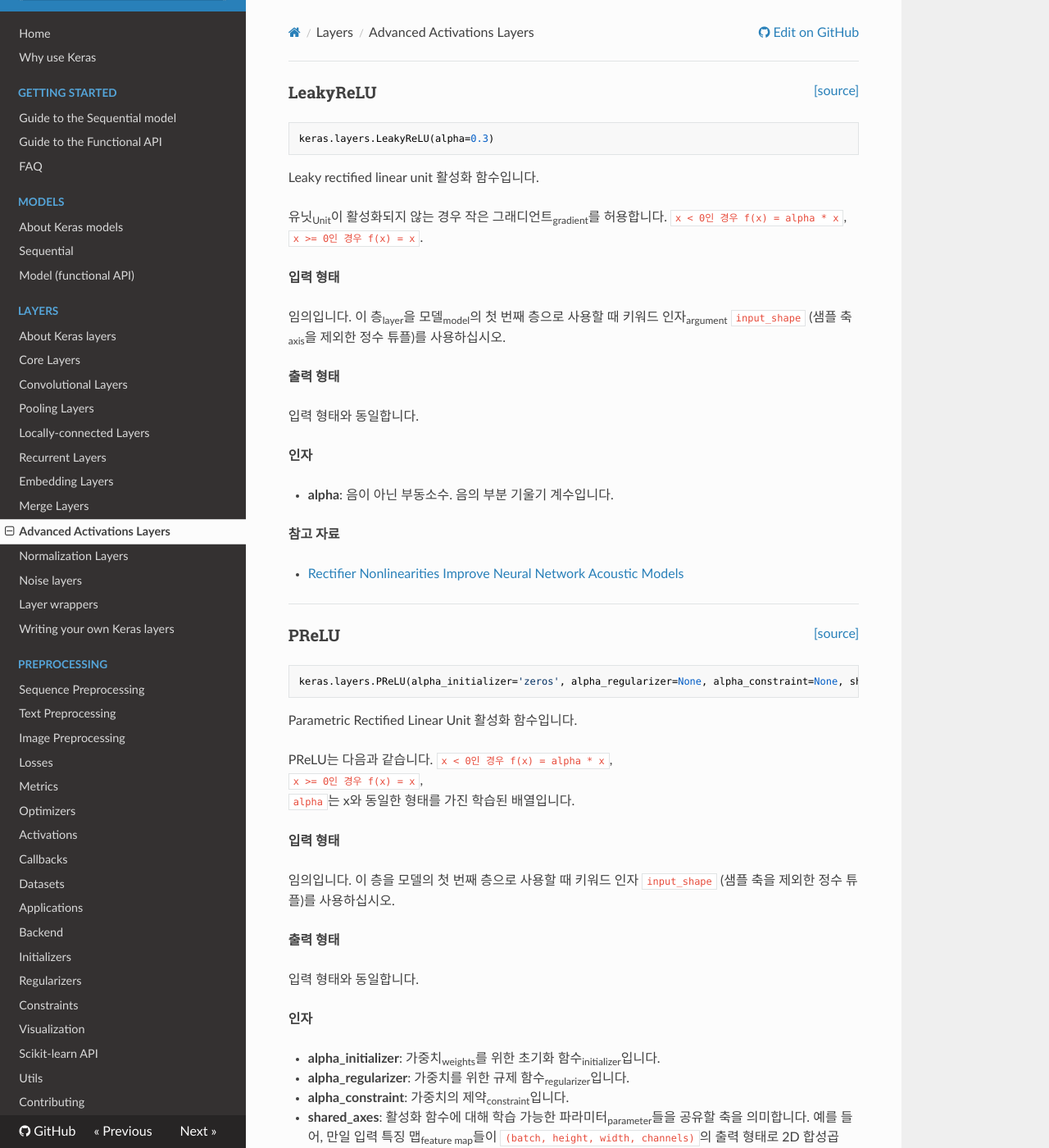
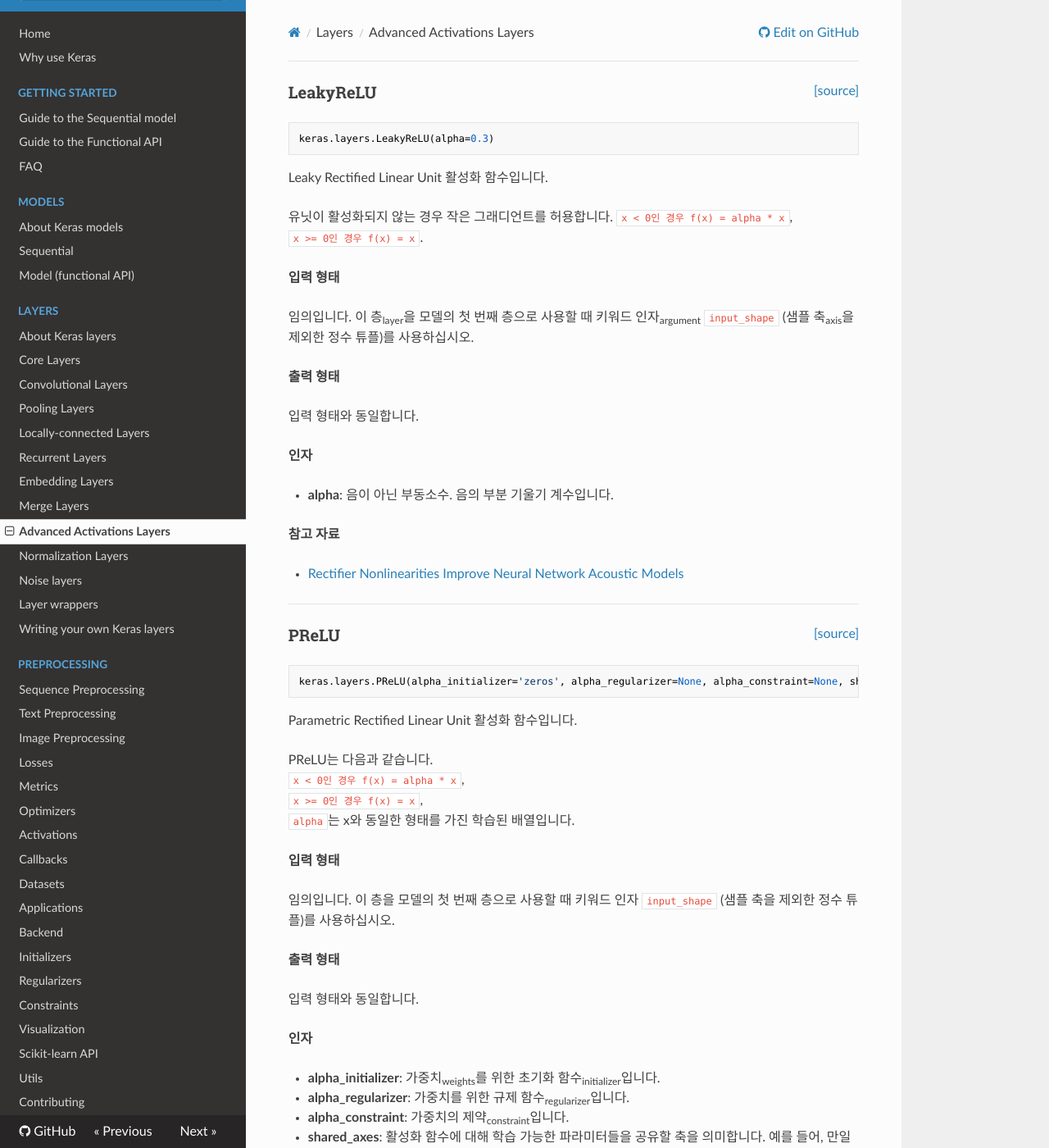
Before and after one commit to keras-team/keras-docs-ko, an MkDocs documentation site: the page built from sources/layers/advanced-activations.md, in a window 1280 px wide and 1400 px high. Shown: the whole window at 82% size. Built offline with MkDocs 1.6.1, drawn with Linux system fonts in a browser that asks for light colours; nearby versions of some CDN libraries; some of the changed text lies outside the part shown.

Commit message:
Update advanced-activations.md

````diff
--- a/sources/layers/advanced-activations.md
+++ b/sources/layers/advanced-activations.md
@@ -5,15 +5,15 @@
 keras.layers.LeakyReLU(alpha=0.3)
 ```
 
-Leaky rectified linear unit 활성화 함수입니다.
+Leaky Rectified Linear Unit 활성화 함수입니다.
 
-유닛<sub>Unit</sub>이 활성화되지 않는 경우 작은 그래디언트<sub>gradient</sub>를 허용합니다.
+유닛이 활성화되지 않는 경우 작은 그래디언트를 허용합니다.
 `x < 0인 경우 f(x) = alpha * x`,
 `x >= 0인 경우 f(x) = x`.
 
 __입력 형태__
 
-임의입니다. 이 층<sub>layer</sub>을 모델<sub>model</sub>의 첫 번째 층으로 사용할 때 키워드 인자<sub>argument</sub> `input_shape` (샘플 축<sub>axis</sub>을 제외한 정수 튜플)를 사용하십시오.
+임의입니다. 이 층<sub>layer</sub>을 모델의 첫 번째 층으로 사용할 때 키워드 인자<sub>argument</sub> `input_shape` (샘플 축<sub>axis</sub>을 제외한 정수 튜플)를 사용하십시오.
 
 __출력 형태__
 
@@ -57,7 +57,7 @@
 - __alpha_initializer__: 가중치<sub>weights</sub>를 위한 초기화 함수<sub>initializer</sub>입니다.
 - __alpha_regularizer__: 가중치를 위한 규제 함수<sub>regularizer</sub>입니다.
 - __alpha_constraint__: 가중치의 제약<sub>constraint</sub>입니다.
-- __shared_axes__: 활성화 함수에 대해 학습 가능한 파라미터<sub>parameter</sub>들을 공유할 축을 의미합니다. 예를 들어, 만일 입력 특징 맵<sub>feature map</sub>들이 `(batch, height, width, channels)`의 출력 형태로 2D 합성곱<sub>convolution</sub>으로부터 생성된 것이며, 각 필터가 하나의 매개 변수 세트를 공유하도록 하고 싶은 경우, `shared_axes=[1, 2]`로 설정하십시오.
+- __shared_axes__: 활성화 함수에 대해 학습 가능한 파라미터들을 공유할 축을 의미합니다. 예를 들어, 만일 입력 특징 맵<sub>feature map</sub>들이 `(batch, height, width, channels)`의 출력 형태로 2D 합성곱<sub>convolution</sub>으로부터 생성된 것이며, 각 필터가 하나의 매개 변수 세트를 공유하도록 하고 싶은 경우, `shared_axes=[1, 2]`로 설정하십시오.
 
 __참고 자료__
 
````
